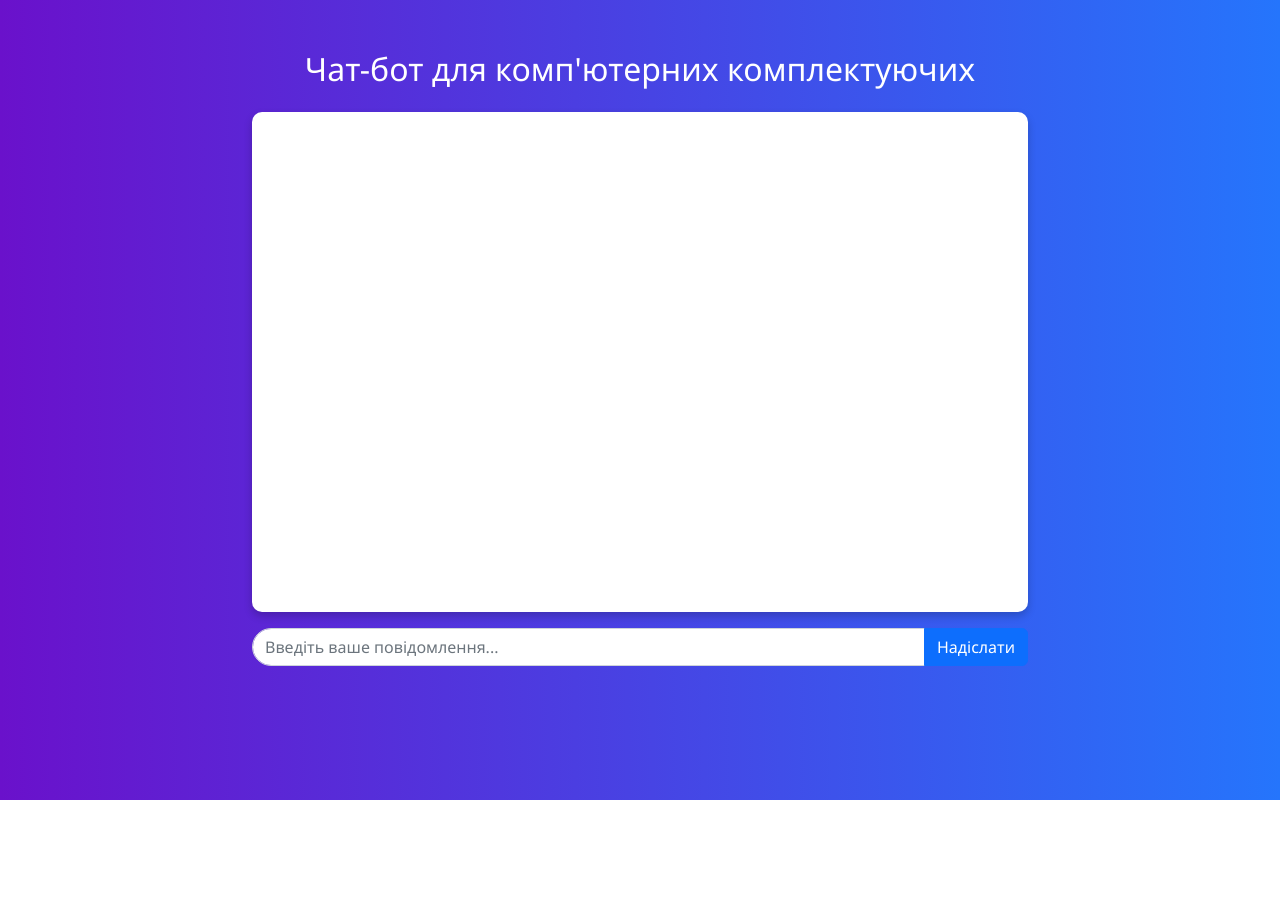
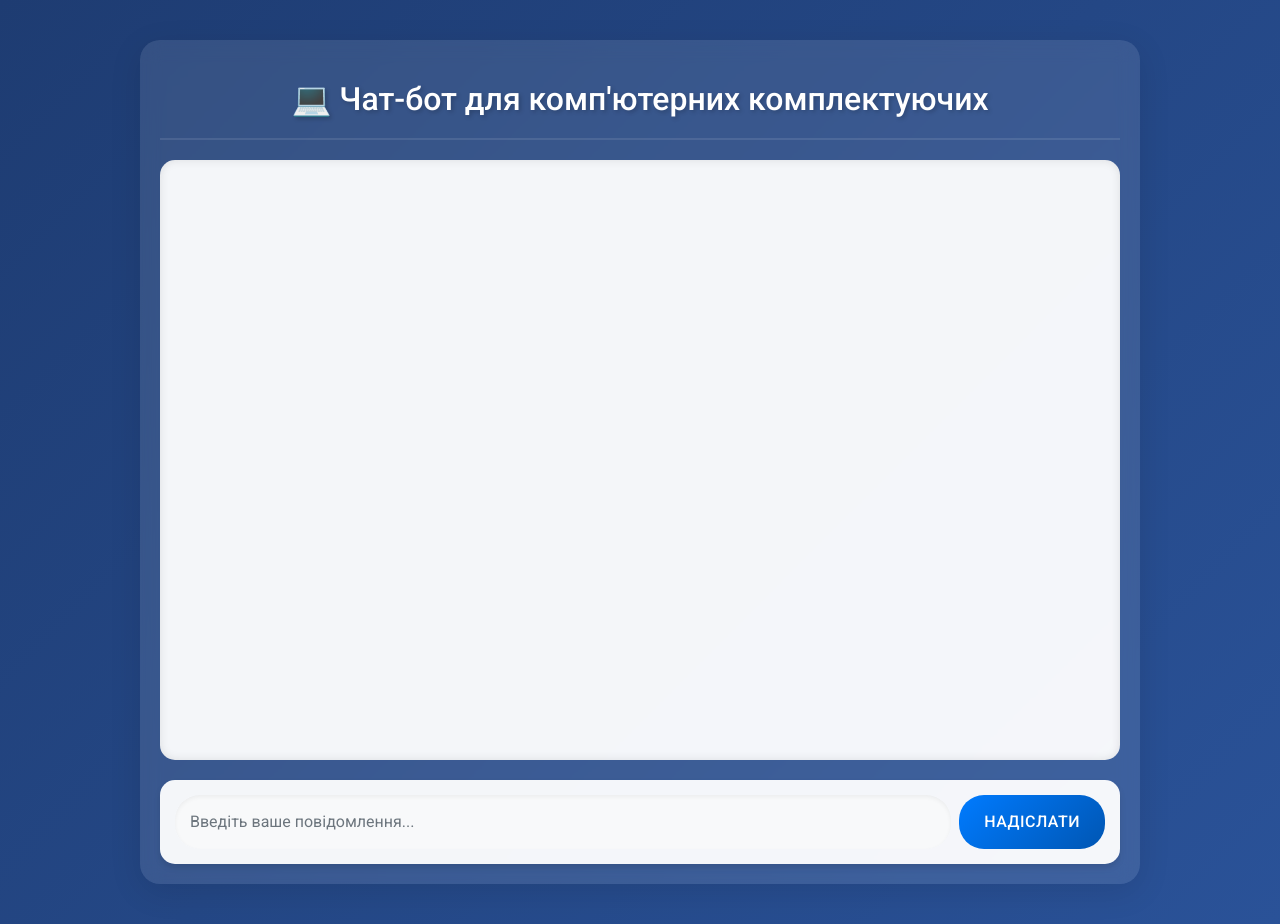
Before and after one commit to bogdanverb/myDiplome, a Flask app: page / in a window 1280 px wide. Before the commit the page ends 800 px from the top, so only its background shows below. Run offline with Flask 2, Linux system fonts and the light colour scheme.

Commit message:
newDesing

```diff
--- a/static/style.css
+++ b/static/style.css
@@ -206,3 +248,36 @@ blockquote {
     overflow-y: auto;
     padding-bottom: 50px; /* Место для индикатора */
 }
+
+/* Анимации для элементов */
+@keyframes slideIn {
+    from {
+        opacity: 0;
+        transform: translateX(-20px);
+    }
+    to {
+        opacity: 1;
+        transform: translateX(0);
+    }
+}
+
+/* Стили для эмодзи */
+.emoji {
+    font-size: 1.2em;
+    margin-right: 8px;
+}
+
+/* Улучшенные стили для кнопок */
+.btn {
+    padding: 10px 20px;
+    border-radius: 25px;
+    transition: all 0.3s ease;
+    font-weight: 500;
+    text-transform: uppercase;
+    letter-spacing: 0.5px;
+}
+
+.btn:hover {
+    transform: translateY(-2px);
+    box-shadow: 0 4px 8px rgba(0,0,0,0.15);
+}
--- a/templates/index.html
+++ b/templates/index.html
@@ -13,137 +13,176 @@
 
     <title>Чат-бот Консультант</title>
 
+    <!-- Добавляем новые стили и анимации -->
+    <link href="https://cdnjs.cloudflare.com/ajax/libs/animate.css/4.1.1/animate.min.css" rel="stylesheet">
+    <link href="https://fonts.googleapis.com/css2?family=Roboto:wght@300;400;500;700&display=swap" rel="stylesheet">
+
     <style>
         body {
-            background: linear-gradient(to right, #6a11cb, #2575fc);
+            background: linear-gradient(135deg, #1e3c72 0%, #2a5298 100%);
+            font-family: 'Roboto', sans-serif;
+            min-height: 100vh;
+            margin: 0;
+            padding: 20px;
+        }
+
+        .chat-container {
+            max-width: 1000px;
+            margin: 20px auto;
+            background: rgba(255, 255, 255, 0.1);
+            backdrop-filter: blur(10px);
+            border-radius: 20px;
+            padding: 20px;
+            box-shadow: 0 8px 32px rgba(0, 0, 0, 0.1);
+        }
+
+        .chat-header {
+            text-align: center;
+            margin-bottom: 20px;
+            padding: 20px;
+            border-bottom: 2px solid rgba(255, 255, 255, 0.1);
+        }
+
+        .chat-header h2 {
             color: #fff;
-            font-family: 'Segoe UI', Tahoma, Geneva, Verdana, sans-serif;
+            font-size: 2em;
+            margin: 0;
+            text-shadow: 2px 2px 4px rgba(0, 0, 0, 0.2);
         }
-        .chat-container {
-            max-width: 800px;
-            margin: 50px auto;
+
+        .chat-box {
+            background: rgba(255, 255, 255, 0.95);
+            border-radius: 15px;
+            height: 600px;
+            padding: 20px;
+            margin-bottom: 20px;
+            overflow-y: auto;
+            scroll-behavior: smooth;
+            position: relative;
+            box-shadow: inset 0 0 10px rgba(0, 0, 0, 0.1);
         }
-        .chat-box {
-            position: relative;
-            background: #fff;
-            color: #333;
-            padding: 20px;
-            border-radius: 10px;
-            height: 500px;
-            overflow-y: auto;
-            box-shadow: 0 4px 8px rgba(0,0,0,0.2);
+
+        .message {
+            max-width: 80%;
+            margin: 10px 0;
+            padding: 15px;
+            border-radius: 15px;
+            animation: fadeIn 0.5s ease-out;
+            box-shadow: 0 2px 5px rgba(0, 0, 0, 0.1);
         }
-        .message {
-            margin-bottom: 15px;
-            padding: 10px;
-            border-radius: 8px;
-            max-width: 80%;
+
+        .message.user {
+            background: #e3f2fd;
+            margin-left: auto;
+            border-bottom-right-radius: 5px;
         }
-        .message.user {
-            background-color: #e9f5ff;
-            align-self: flex-end;
-            margin-left: auto;
+
+        .message.bot {
+            background: #f5f5f5;
+            margin-right: auto;
+            border-bottom-left-radius: 5px;
         }
-        .message.bot {
-            background-color: #f0f0f0;
-            align-self: flex-start;
-            margin-right: auto;
+
+        .chat-input-container {
+            background: rgba(255, 255, 255, 0.95);
+            padding: 15px;
+            border-radius: 15px;
+            box-shadow: 0 4px 6px rgba(0, 0, 0, 0.1);
         }
+
         .chat-input {
-            border-radius: 50px;
+            border: none;
+            background: #f8f9fa;
+            padding: 15px;
+            border-radius: 25px;
+            box-shadow: inset 0 2px 4px rgba(0, 0, 0, 0.05);
+            transition: all 0.3s ease;
         }
+
+        .chat-input:focus {
+            outline: none;
+            box-shadow: inset 0 2px 4px rgba(0, 0, 0, 0.1), 0 0 0 3px rgba(13, 110, 253, 0.25);
+        }
+
+        .btn-send {
+            background: linear-gradient(135deg, #007bff, #0056b3);
+            border: none;
+            padding: 12px 25px;
+            border-radius: 25px;
+            color: white;
+            font-weight: 500;
+            transition: all 0.3s ease;
+        }
+
+        .btn-send:hover {
+            transform: translateY(-2px);
+            box-shadow: 0 4px 8px rgba(0, 0, 0, 0.2);
+        }
+
         .typing-indicator {
             position: absolute;
             left: 20px;
             bottom: 20px;
-            background: rgba(255, 255, 255, 0.9);
+            background: rgba(255, 255, 255, 0.95);
             padding: 10px 20px;
             border-radius: 20px;
-            box-shadow: 0 2px 5px rgba(0,0,0,0.1);
-            z-index: 1000;
+            box-shadow: 0 2px 5px rgba(0, 0, 0, 0.1);
             display: flex;
             align-items: center;
+            gap: 8px;
+            animation: slideUp 0.3s ease-out;
+            z-index: 1000;
         }
-        .typing-indicator.hidden {
-            display: none;
+
+        @keyframes slideUp {
+            from { transform: translateY(20px); opacity: 0; }
+            to { transform: translateY(0); opacity: 1; }
         }
-        .typing-animation {
-            display: flex;
-            margin-right: 10px;
+
+        @keyframes fadeIn {
+            from { opacity: 0; transform: translateY(10px); }
+            to { opacity: 1; transform: translateY(0); }
         }
+
         .dot {
             width: 8px;
             height: 8px;
-            margin: 0 2px;
-            background-color: #333;
+            background: #007bff;
             border-radius: 50%;
-            animation: blink 1s infinite;
-        }
-        @keyframes blink {
-            0%, 100% {
-                opacity: 0.2;
-            }
-            50% {
-                opacity: 1;
-            }
-        }
-        .chat-wrapper {
-            position: relative;
-            height: 600px;
-            display: flex;
-            flex-direction: column;
+            animation: bounce 1.4s infinite;
         }
 
-        .chat-box {
-            flex-grow: 1;
-            overflow-y: auto;
-            padding: 20px;
-            margin-bottom: 10px;
-            background: #fff;
-            border-radius: 10px;
-            position: relative;
-        }
+        .dot:nth-child(2) { animation-delay: 0.2s; }
+        .dot:nth-child(3) { animation-delay: 0.4s; }
 
-        .messages-container {
-            flex-grow: 1;
-            display: flex;
-            flex-direction: column;
-        }
-
-        .typing-indicator {
-            position: absolute;
-            bottom: 0;
-            left: 0;
-            padding: 10px;
-            background: rgba(255, 255, 255, 0.9);
-            border-radius: 10px;
-            margin: 10px;
-            z-index: 1000;
+        @keyframes bounce {
+            0%, 60%, 100% { transform: translateY(0); }
+            30% { transform: translateY(-4px); }
         }
     </style>
 </head>
 <body>
-    <div class="chat-container container">
-        <div class="text-center mb-4">
-            <h2>Чат-бот для комп'ютерних комплектуючих</h2>
+    <div class="chat-container">
+        <div class="chat-header animate__animated animate__fadeInDown">
+            <h2>💻 Чат-бот для комп'ютерних комплектуючих</h2>
         </div>
         <div class="chat-box" id="chat-box">
             <!-- Индикатор набора текста -->
             <div id="typing-indicator" class="typing-indicator hidden">
-                <div class="typing-animation">
-                    <div class="dot"></div>
-                    <div class="dot"></div>
-                    <div class="dot"></div>
-                </div>
+                <div class="dot"></div>
+                <div class="dot"></div>
+                <div class="dot"></div>
                 <span>Бот друкує...</span>
             </div>
         </div>
-        <form id="chat-form" class="mt-3">
-            <div class="input-group">
+        <div class="chat-input-container animate__animated animate__fadeInUp">
+            <form id="chat-form" class="d-flex gap-2">
                 <input type="text" id="message" class="form-control chat-input" placeholder="Введіть ваше повідомлення..." required>
-                <button class="btn btn-primary" type="submit">Надіслати</button>
-            </div>
-        </form>
+                <button type="submit" class="btn btn-send">
+                    Надіслати
+                </button>
+            </form>
+        </div>
     </div>
 
     <!-- jQuery first, then Bootstrap Bundle with Popper -->
@@ -171,10 +210,11 @@
             if(userMessage === '') return;
 
             // Відображення повідомлення користувача
-            $('#chat-box').append('<div class="message user"><strong>Ви:</strong> ' + userMessage + '</div>');
+            appendMessage('user', '<strong>Ви:</strong> ' + userMessage);
             $('#message').val('');
 
-            // Показуємо індикатор набору
+            // Показываем индикатор и запоминаем время начала
+            const requestStartTime = Date.now();
             toggleTyping(true);
 
             // Відправка запиту до бекенду з ID сессии
@@ -188,12 +228,25 @@
                     xhr.setRequestHeader('X-Session-ID', sessionId);
                 },
                 success: function(data) {
-                    // Ховаємо індикатор набору
+                    // Минимальное время отображения индикатора (500ms)
+                    const minTypingTime = 500;
+                    const elapsed = Date.now() - requestStartTime;
+
+                    if (elapsed < minTypingTime) {
+                        // Если прошло меньше минимального времени, ждем
+                        setTimeout(() => {
+                            toggleTyping(false);
+                            appendMessage('bot', '<strong>Бот:</strong> ' + data.response);
+                        }, minTypingTime - elapsed);
+                    } else {
+                        // Иначе сразу скрываем и показываем ответ
+                        toggleTyping(false);
+                        appendMessage('bot', '<strong>Бот:</strong> ' + data.response);
+                    }
+                },
+                error: function() {
                     toggleTyping(false);
-
-                    // Відображення відповіді бота
-                    $('#chat-box').append('<div class="message bot"><strong>Бот:</strong> ' + data.response + '</div>');
-                    $('#chat-box').scrollTop($('#chat-box')[0].scrollHeight);
+                    appendMessage('bot', '<strong>Бот:</strong> Виникла помилка при обробці запиту');
                 }
             });
         });
@@ -201,16 +254,27 @@
         // Функція автоскролу
         function smoothScrollToBottom() {
             const chatBox = document.getElementById('chat-box');
-            chatBox.scrollTo({
+            const scrollOptions = {
                 top: chatBox.scrollHeight,
                 behavior: 'smooth'
-            });
+            };
+            chatBox.scrollTo(scrollOptions);
         }
 
         // Показати/сховати індикатор набору
         function toggleTyping(show) {
             const indicator = document.getElementById('typing-indicator');
-            indicator.classList.toggle('hidden', !show);
+            if (show) {
+                indicator.classList.remove('hidden');
+                indicator.style.display = 'flex';
+            } else {
+                indicator.classList.add('hidden');
+                setTimeout(() => {
+                    if (indicator.classList.contains('hidden')) {
+                        indicator.style.display = 'none';
+                    }
+                }, 300); // Задержка для анимации
+            }
             if (show) smoothScrollToBottom();
         }
 
@@ -232,6 +296,15 @@
                 toggleTyping(false);
             }
         }
+
+        // Обновленный скрипт для анимаций
+        function appendMessage(type, content) {
+            const messageDiv = document.createElement('div');
+            messageDiv.className = `message ${type} animate__animated animate__fadeInUp`;
+            messageDiv.innerHTML = content;
+            document.getElementById('chat-box').appendChild(messageDiv);
+            smoothScrollToBottom();
+        }
     </script>
 </body>
 </html>
```
Also changed, not shown: other parts of static/style.css (+54 -12 lines).
